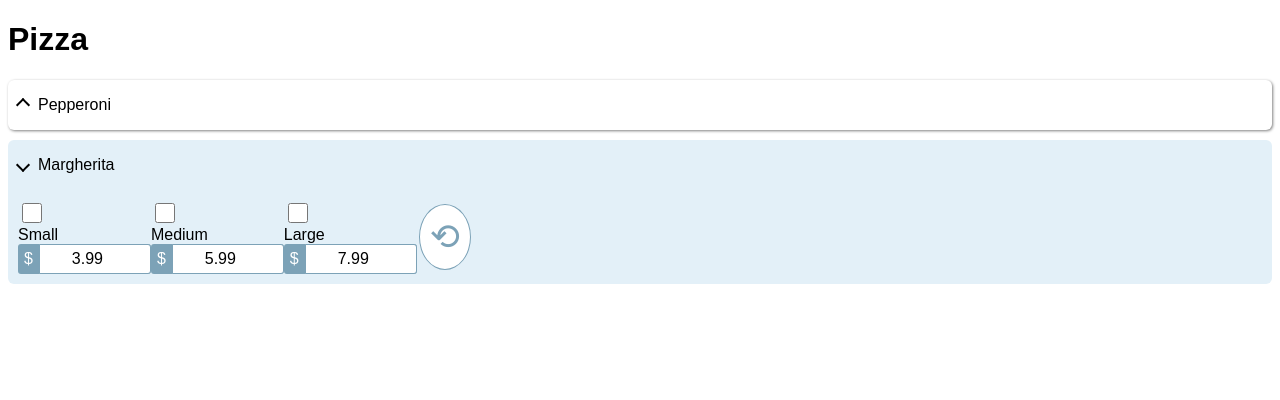
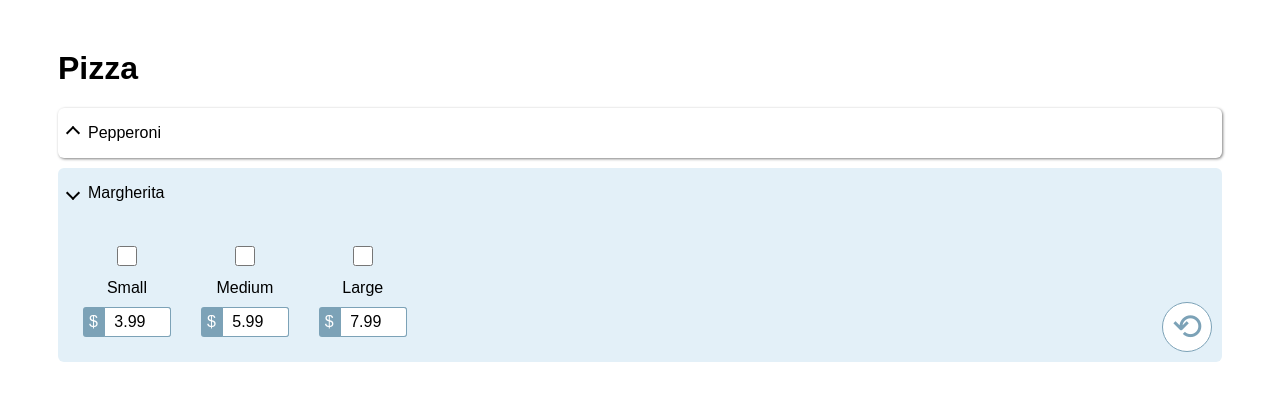
Before and after one commit to AK47-AK47/pizza-menu, an Angular app: page / in a window 1280 px wide. Both pictures are taken after a click on the element "Margherita". Shown: the top 400 px of the page. Built offline with nearby package versions, Linux system fonts and the light colour scheme.

Commit message:
more improve on UI

```diff
--- a/src/app/app.component.css
+++ b/src/app/app.component.css
@@ -0,0 +1,3 @@
+.main{
+    margin: 50px;
+}
--- a/src/app/app.component.html
+++ b/src/app/app.component.html
@@ -1,4 +1,5 @@
 
-<h1>Pizza</h1>
-<app-pizza-menu></app-pizza-menu>
-<router-outlet />
+<div class="main">
+    <app-pizza-menu></app-pizza-menu>
+    <router-outlet />
+</div>
--- a/src/app/pizza-item/pizza-item.component.css
+++ b/src/app/pizza-item/pizza-item.component.css
@@ -1,17 +1,38 @@
-.pizza-item{
-  display: flex;
-  flex-direction: row;
+.pizza-items-container {
+    display: flex;
+    flex-direction: row;
+    justify-content: space-between;
+    align-items: flex-end;
+}
+
+.pizza-items {
+    display: flex;
+    flex-direction: row;
 }
 
 .undo-button {
-    border:1px solid #7ca2b7;
-    border-radius: 50%;
+
+    width: 50px;
+    height: 50px;
+    border: 1px solid #7ca2b7;
+    border-radius: 100%;
     background-color: white;
     color: #7ca2b7;
-    padding: 5px 10px;
+    cursor: pointer;
+    text-align: center;
     font-size: 36px;
-    margin: 4px 2px;
+
+    /* as A href
+    display:block;
+    height: 50px;
+    width: 50px;
+    border: 1px solid #7ca2b7;
+    border-radius: 100%;
+    background-color: white;
+    color: #7ca2b7;
     cursor: pointer;
+    font-size: 36px;
+    */
 }
 
 .undo-button:hover {
@@ -20,5 +41,5 @@
 }
 
 .undo-button:focus {
-  background-color: #d01d8a;
+    color: #d01d8a;
 }
--- a/src/app/pizza-item/pizza-item.component.html
+++ b/src/app/pizza-item/pizza-item.component.html
@@ -1,5 +1,7 @@
-<div class="pizza-item">
-
-    <app-size-price *ngFor="let size of sizes; let i = index" [size]="size" [price]="prices[i]"></app-size-price>
+<div class="pizza-items-container">
+    <div class="pizza-items">
+        <app-size-price *ngFor="let size of sizes; let i = index" [size]="size" [price]="prices[i]"></app-size-price>
+    </div>
     <button class="undo-button">&#10226;</button>
+    <!--<a href="" class="undo-button">&#10226;</a>-->
 </div>
--- a/src/app/pizza-menu/pizza-menu.component.html
+++ b/src/app/pizza-menu/pizza-menu.component.html
@@ -1,3 +1,4 @@
+<h1>Pizza</h1>
 <div class="accordion">
   <div class="accordion-item" [ngClass]="{ 'active': isOpen }" *ngFor="let isOpen of accordionItems; let i = index">
     <p class="accordion-title" (click)="toggleAccordion(i)"><i class="arrow" [ngClass]="{ 'down': isOpen, 'up': !isOpen }"></i>{{ pizzaItems[i].name }}</p>
--- a/src/app/size-price/size-price.component.css
+++ b/src/app/size-price/size-price.component.css
@@ -1,6 +1,9 @@
 .size-price{
     display: flex;
     flex-direction: column;
+    align-items: center;
+    gap: 10px;
+    margin: 15px;
 }
 
 .size-price input[type="checkbox"] {
@@ -17,7 +20,7 @@
 }
 
 .price-area input[type="number"] {
-  width: 100px;
+    width: 55px;
     padding: 5px;
     border: 1px solid #7ca2b7;
     border-radius: 0 3px 3px 0;
```
Lines whose indentation alone changed are shown as unchanged.
